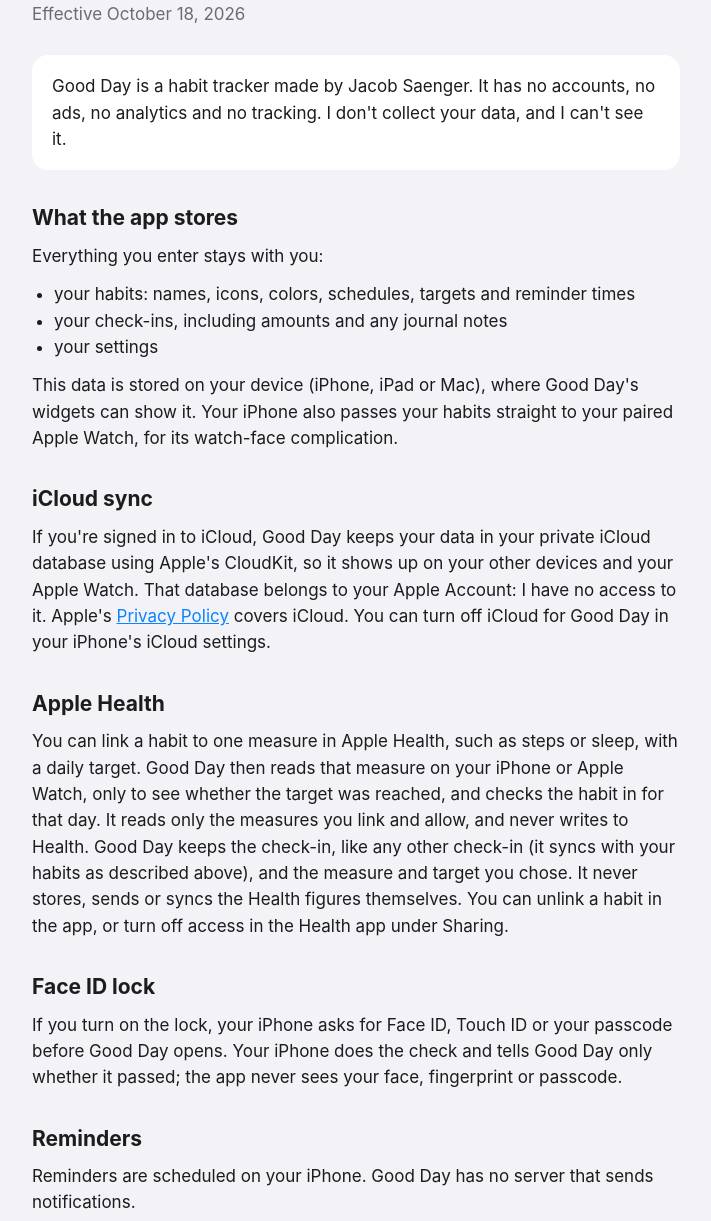
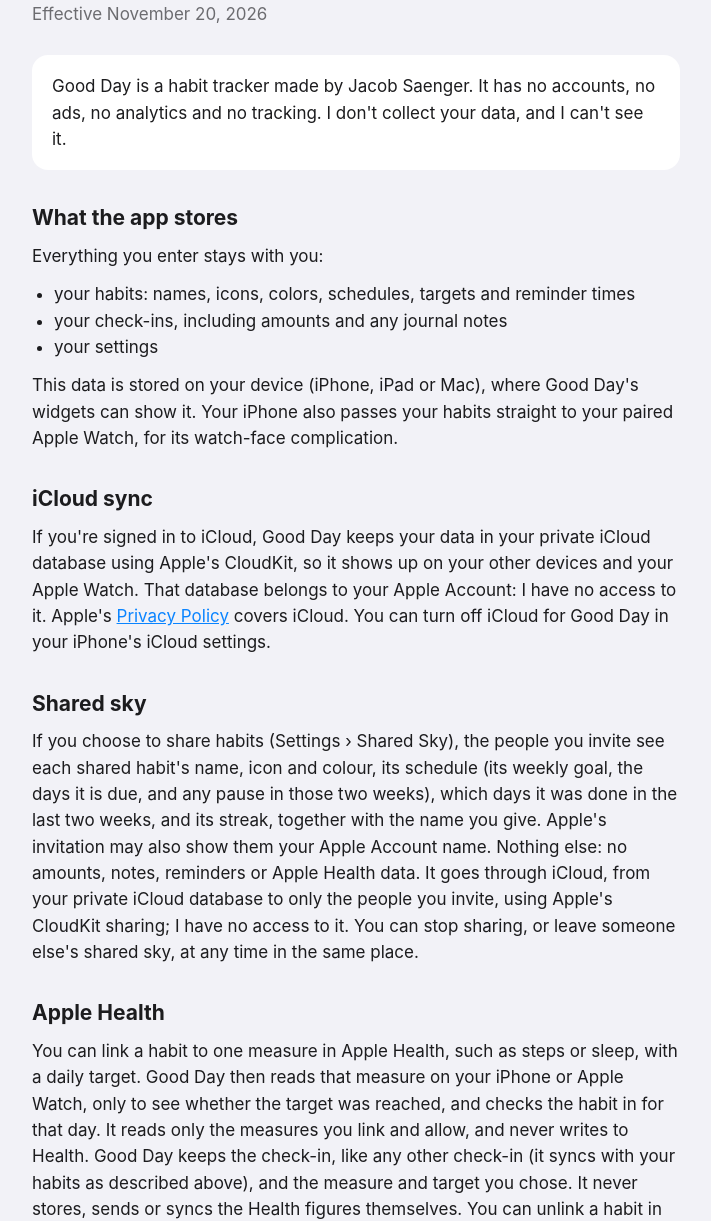
Before and after one commit to jacobsaenger/goodday-privacy, a plain HTML site: page index.html in a window 1280 px wide. Shown: the part 82-1303 px from the top of the page, without its empty margins (284-995 px from the left). Drawn offline with Linux system fonts and the light colour scheme.

Commit message:
Privacy policy: Shared sky, effective November 20, 2026

```diff
--- a/index.html
+++ b/index.html
@@ -26,7 +26,7 @@
 <body>
 <main>
   <h1>Good Day Privacy Policy</h1>
-  <p class="date">Effective October 18, 2026</p>
+  <p class="date">Effective November 20, 2026</p>
 
   <div class="summary">
     <p>Good Day is a habit tracker made by Jacob Saenger. It has no accounts, no ads,
@@ -50,6 +50,15 @@
   Watch. That database belongs to your Apple Account: I have no access to it. Apple's
   <a href="https://www.apple.com/legal/privacy/">Privacy Policy</a> covers iCloud. You
   can turn off iCloud for Good Day in your iPhone's iCloud settings.</p>
+
+  <h2>Shared sky</h2>
+  <p>If you choose to share habits (Settings &rsaquo; Shared Sky), the people you invite
+  see each shared habit's name, icon and colour, its schedule (its weekly goal, the days it
+  is due, and any pause in those two weeks), which days it was done in the last two weeks,
+  and its streak, together with the name you give. Apple's invitation may also show them
+  your Apple Account name. Nothing else: no amounts, notes, reminders or Apple Health data. It goes through iCloud, from your private iCloud database
+  to only the people you invite, using Apple's CloudKit sharing; I have no access to it.
+  You can stop sharing, or leave someone else's shared sky, at any time in the same place.</p>
 
   <h2>Apple Health</h2>
   <p>You can link a habit to one measure in Apple Health, such as steps or sleep, with a
```
